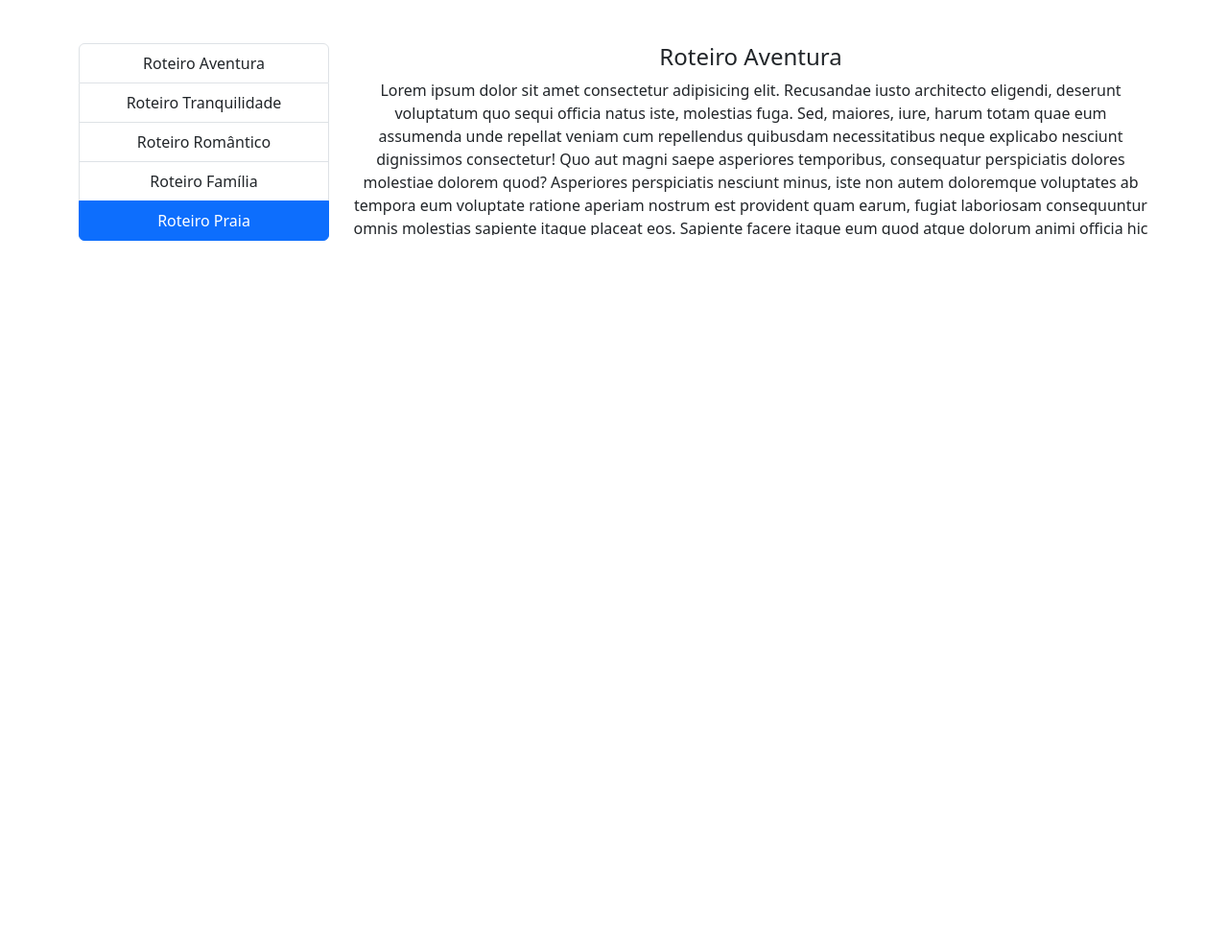
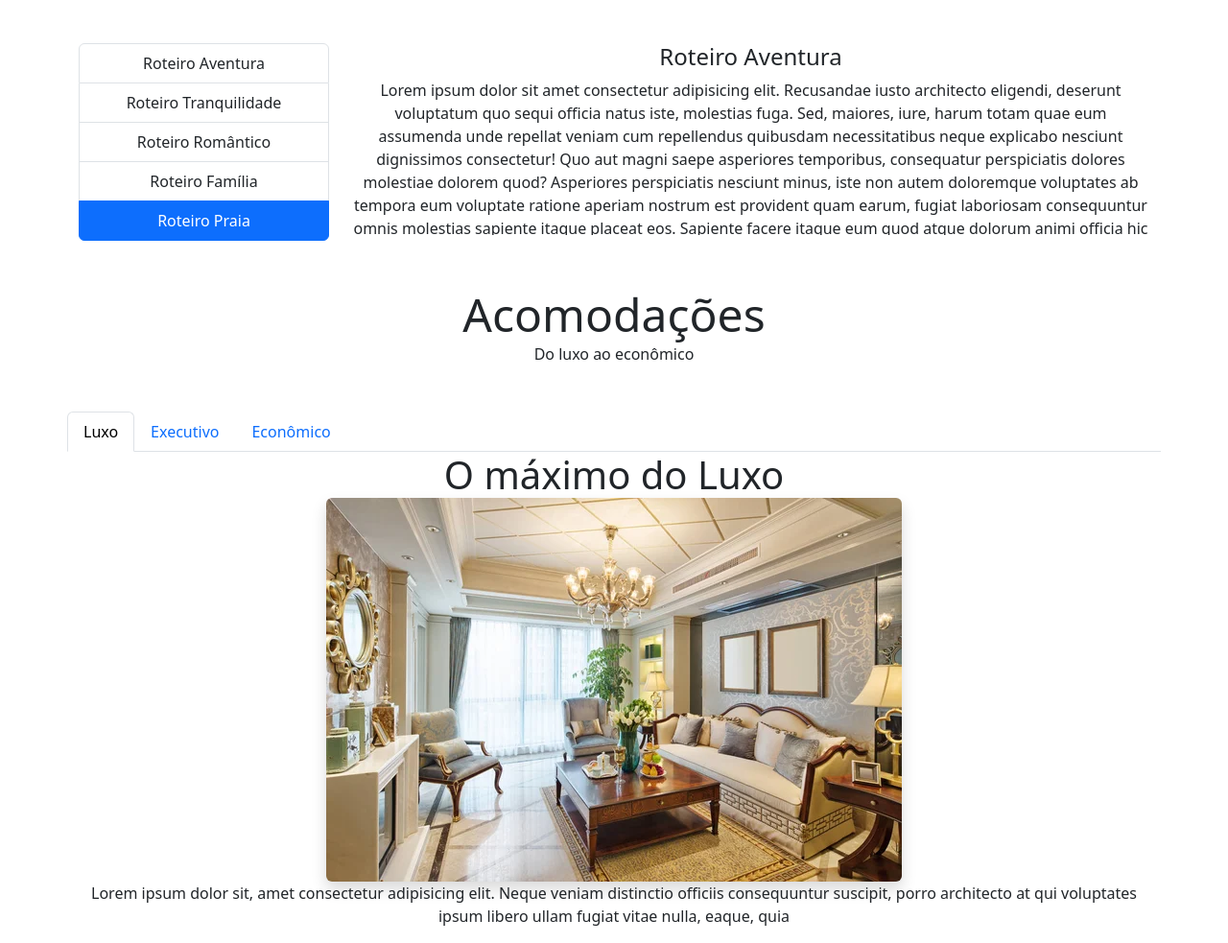
Before and after one commit to NicolasAFerro/travel-agency, a plain HTML site: page index.html in a window 1280 px wide. Shown: the part 631-1614 px from the top of the page at 96% size. Before the commit the page ends 882 px from the top, so only its background shows below. Drawn offline with nearby package versions, Linux system fonts and the light colour scheme.

Commit message:
closes #4 - tab para roteiro, img-fluid

```diff
--- a/index.html
+++ b/index.html
@@ -145,7 +145,7 @@
           Reserve agora a sua experiência!
         </div>
       </div>
-      <div class="row mt-5">
+      <div class="row text-center mt-5">
         <div class="col-lg-3">
           <div id="list-roteiro" class="list-group">
             <a
@@ -262,6 +262,131 @@
         </div>
       </div>
     </div>
+    <div class="row mt-5 text-center">
+      <div class="col">
+        <div class="display-5">Acomodações</div>
+        Do luxo ao econômico
+      </div>
+    </div>
+    <div class="container">
+      <div class="row text-center mt-5">
+        <ul class="nav nav-tabs" id="myTab" role="tablist">
+          <li class="nav-item" role="presentation">
+            <button
+              class="nav-link active"
+              id="home-tab"
+              data-bs-toggle="tab"
+              data-bs-target="#home-tab-pane"
+              type="button"
+              role="tab"
+              aria-controls="home-tab-pane"
+              aria-selected="true"
+            >
+              Luxo
+            </button>
+          </li>
+          <li class="nav-item" role="presentation">
+            <button
+              class="nav-link"
+              id="profile-tab"
+              data-bs-toggle="tab"
+              data-bs-target="#profile-tab-pane"
+              type="button"
+              role="tab"
+              aria-controls="profile-tab-pane"
+              aria-selected="false"
+            >
+              Executivo
+            </button>
+          </li>
+          <li class="nav-item" role="presentation">
+            <button
+              class="nav-link"
+              id="contact-tab"
+              data-bs-toggle="tab"
+              data-bs-target="#contact-tab-pane"
+              type="button"
+              role="tab"
+              aria-controls="contact-tab-pane"
+              aria-selected="false"
+            >
+              Econômico
+            </button>
+          </li>
+        </ul>
+        <div class="tab-content" id="myTabContent">
+          <div
+            class="tab-pane fade show active"
+            id="home-tab-pane"
+            role="tabpanel"
+            aria-labelledby="home-tab"
+            tabindex="0"
+          >
+            <div class="display-6">O máximo do Luxo</div>
+            <img
+              src="imagens/room1.jpg"
+              class="shadow rounded img-fluid"
+              alt="luxo"
+            />
+            <p>
+              Lorem ipsum dolor sit, amet consectetur adipisicing elit. Neque
+              veniam distinctio officiis consequuntur suscipit, porro architecto
+              at qui voluptates ipsum libero ullam fugiat vitae nulla, eaque,
+              quia
+            </p>
+          </div>
+          <div
+            class="tab-pane fade"
+            id="profile-tab-pane"
+            role="tabpanel"
+            aria-labelledby="profile-tab"
+            tabindex="0"
+          >
+            <div class="display-6">Melhor custo benefício</div>
+
+            <img
+              src="imagens/room2.jpg"
+              class="shadow rounded img-fluid"
+              alt="luxo"
+            />
+            <p>
+              Lorem ipsum dolor sit, amet consectetur adipisicing elit. Neque
+              veniam distinctio officiis consequuntur suscipit, porro architecto
+              at qui voluptates ipsum libero ullam fugiat vitae nulla, eaque,
+              quia
+            </p>
+          </div>
+          <div
+            class="tab-pane fade"
+            id="contact-tab-pane"
+            role="tabpanel"
+            aria-labelledby="contact-tab"
+            tabindex="0"
+          >
+            <div class="display-6">Somente o essencial</div>
+
+            <img
+              src="imagens/room3.jpg"
+              class="shadow rounded img-fluid"
+              alt="luxo"
+            />
+            <p>
+              Lorem ipsum dolor sit, amet consectetur adipisicing elit. Neque
+              veniam distinctio officiis consequuntur suscipit, porro architecto
+              at qui voluptates ipsum libero ullam fugiat vitae nulla, eaque,
+              quia
+            </p>
+          </div>
+          <div
+            class="tab-pane fade"
+            id="disabled-tab-pane"
+            role="tabpanel"
+            aria-labelledby="disabled-tab"
+            tabindex="0"
+          ></div>
+        </div>
+      </div>
+    </div>
 
     <!-- O bootstrap tem uma classe de display e outras de grid. A de grid tem 12 colunas-->
     <!--JS DO BOOTSTRAP-->
```
Also changed, not shown: imagens/room1.jpg (added), imagens/room2.jpg (added), imagens/room3.jpg (added).
